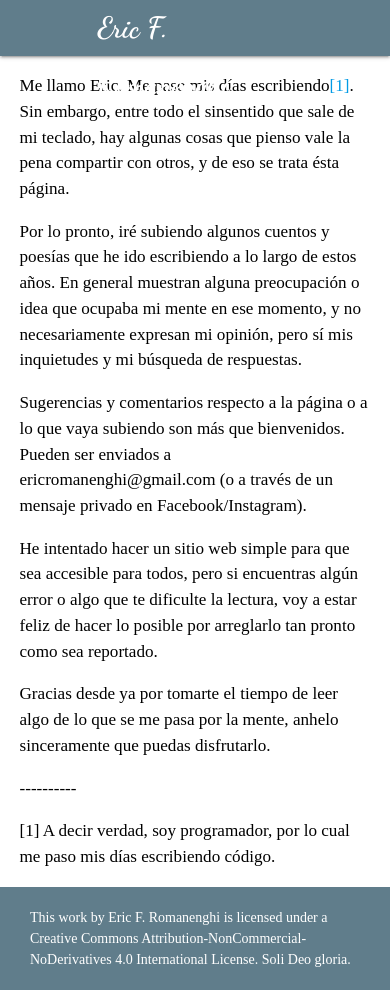
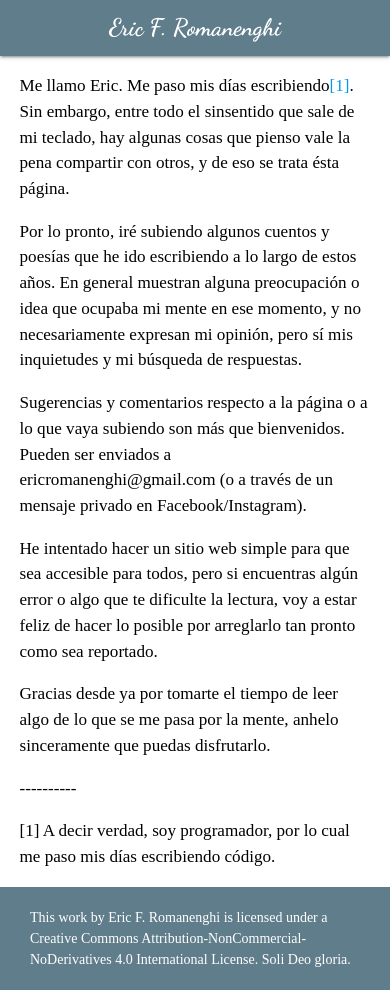
Before and after one commit to ericromanenghi/ericromanenghi.github.io, a Jekyll site: the page built from index.html, in a window 390 px wide. Built offline with Jekyll 4.4.1, drawn with Linux system fonts in a browser that asks for light colours; some web fonts are replaced.

Commit message:
Make logo responsive
I am sure there are better ways to do it. But I do hate CSS, and
this approach just worked, so I am happy with it :).

```diff
--- a/_sass/main.scss
+++ b/_sass/main.scss
@@ -18,7 +18,23 @@ main {
 .logo {
     font-family: 'Dancing Script', cursive;
     font-weight: bold;
-    font-size: xx-large;
+    font-size: xx-large !important;
+}
+
+@media (max-width: 500px) {
+    .logo {
+        font-family: 'Dancing Script', cursive;
+        font-weight: bold;
+        font-size: x-large !important;
+    }
+}
+
+@media (max-width: 340px) {
+    .logo {
+        font-family: 'Dancing Script', cursive;
+        font-weight: bold;
+        font-size: large !important;
+    }
 }
 
 .category-tab {
```
